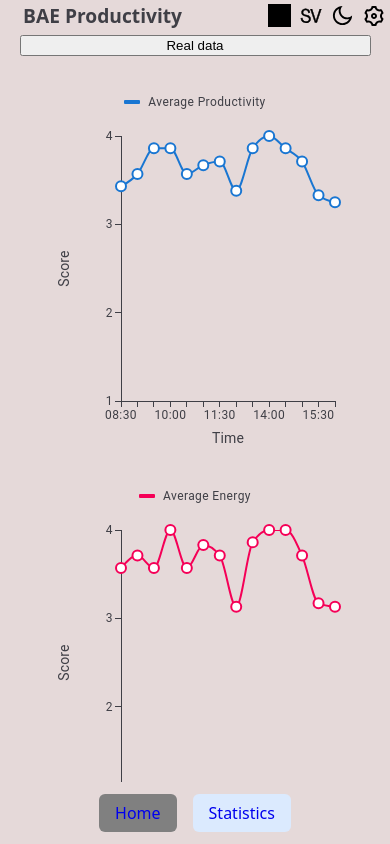
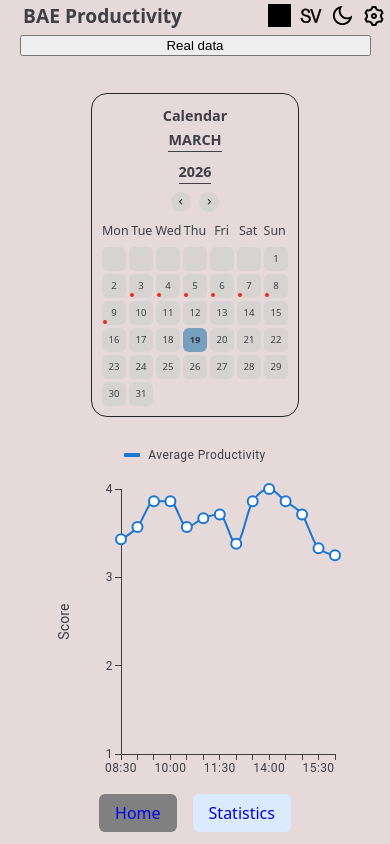
Before and after one commit to ollewarne/linkoping-pps, a React (Vite) app: page /statPage in a window 390 px wide. Built offline with nearby package versions, Linux system fonts and the light colour scheme; grey boxes are pictures that could not be loaded.

Commit message:
fixed css for smaller screens / tablets

```diff
--- a/src/pages/StatisticsPage.css
+++ b/src/pages/StatisticsPage.css
@@ -1,56 +1,86 @@
-
 .statistics-wrapper {
   display: grid;
-    grid-template-columns: 2fr 2fr;
+  grid-template-columns: 1fr 1fr;
   gap: 2rem;
   width: 100%;
-    min-height: 100vh;
+  height: auto;
   padding: 2rem 4rem;
   box-sizing: border-box;
-    align-items: stretch;
-
 }
 
-.statistics-wrapper > * {
+.left-column-statistics,
+.right-column-statistics {
+  display: grid;
+  grid-template-rows: 1fr 1fr;
+  gap: 2rem;
+  min-height: 0;
+}
+
+.statistics-item {
+  width: 100%;
   height: 100%;
+  min-height: 300px;
+  display: flex;
+  flex-direction: column;
+  overflow: hidden;
 }
-.statistics-wrapper > .CalendarApp {
-    margin-right: 375px;
+.left-column-statistics > .statistics-item.CalendarApp {
+  margin-left: -4.5rem;
+  width: calc(100% + 5rem);
+  box-sizing: border-box;
 }
-.statistics-wrapper > .TimeSpentChart {
-    margin-right: 225px;
+
+.statistics-item TimeSpentChart {
+  padding-right: 0;
 }
 
 @media (max-width: 1024px) {
-    .statistics-wrapper{
+  .statistics-wrapper {
     grid-template-columns: 1fr;
     gap: 1.5rem;
-        padding: 2rem;
+    padding: 1.5rem 2rem;
+  }
+  .left-column-statistics {
+    order: -1;
+  }
+  .right-column-statistics {
+    grid-template-rows: auto;
+    gap: 1.5rem;
+    order: -2;
+  }
+  .statistics-item {
+    min-height: 280px;
+  }
+  .left-column-statistics > .statistics-item.CalendarApp {
+    margin-left: 0 !important;
+    width: 100% !important;
+    transform: none !important;
+    display: flex;
+    justify-content: center;
+    margin: 0 auto;
+  }
+  .statistics-item.CalendarApp > * {
+    margin-left: auto !important;
+    margin-right: auto !important;
+  }
 }
 
-    .statistics-wrapper > .CalendarApp,
-    .statistics-wrapper > .TimeSpentChart {
-        margin-right: 0;
+@media (max-width: 768) {
+  .left-column-statistics > .statistics-item.CalendarApp {
+    max-width: 95%;
   }
-
-    .statistics-wrapper > :nth-child(2) { order: 1; }
-    .statistics-wrapper > :nth-child(4) { order: 2; }
-    .statistics-wrapper > .TimeSpentChart { order: 3; }
-    .statistics-wrapper > .CalendarApp { order: 4; }
-}
-
-@media (max-width: 768px) {
-    .statistics-wrapper{
-        grid-template-columns: 1fr;
-        gap: 1rem;
-        padding: 1.5rem;
+  .statistics-wrapper {
+    padding: 1rem 1.5rem;
+    gap: 1.25rem;
   }
 }
 
 @media (max-width: 480px) {
-    .statistics-wrapper{
-        grid-template-columns: 1fr;
+  .left-column-statistics > .statistics-item.CalendarApp {
+    max-width: 100%;
+  }
+  .statistics-wrapper {
+    padding: 0.8rem 1rem;
     gap: 1rem;
-        padding: 1rem;
   }
 }
```
Lines whose indentation alone changed are shown as unchanged.
